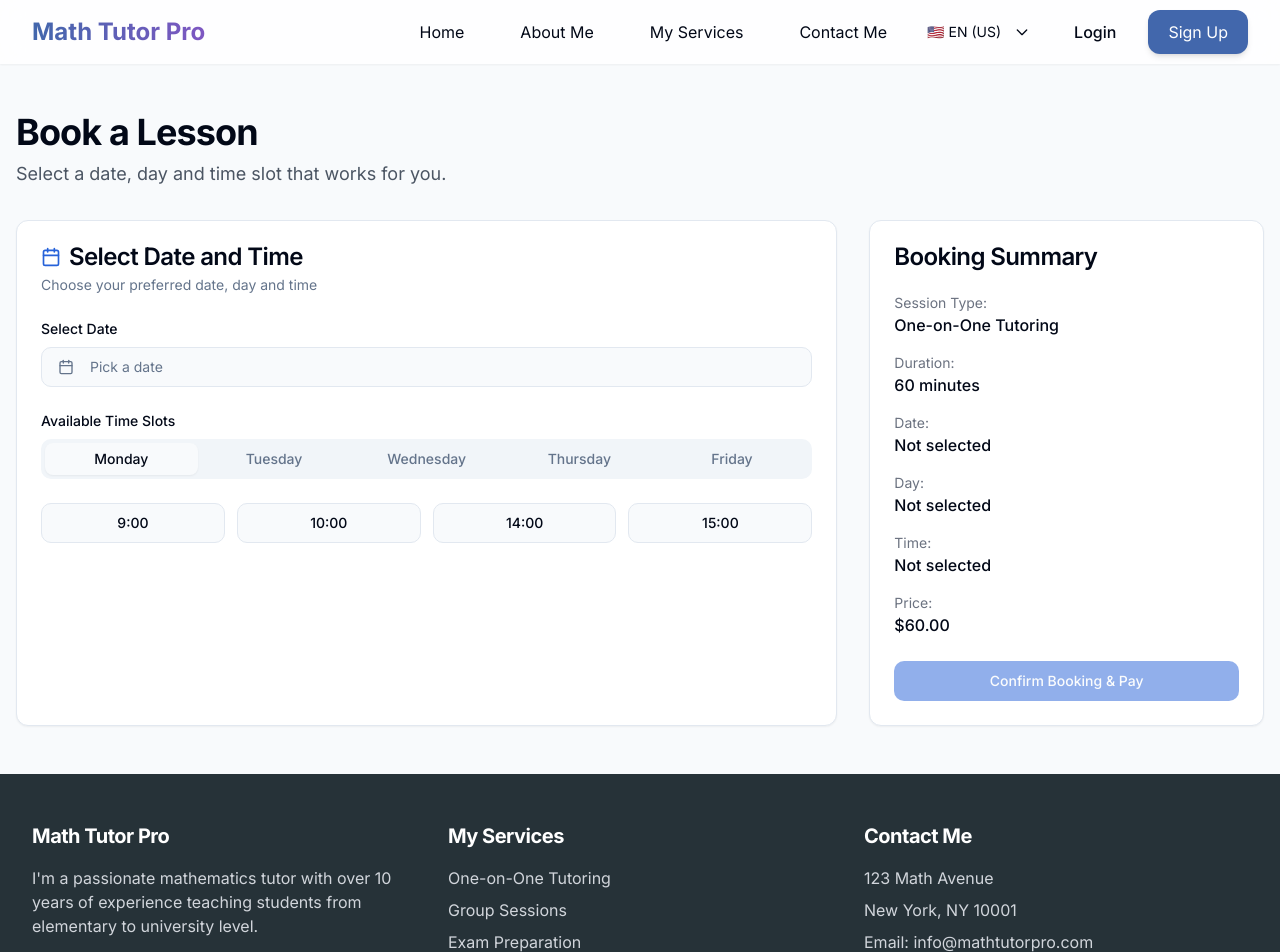
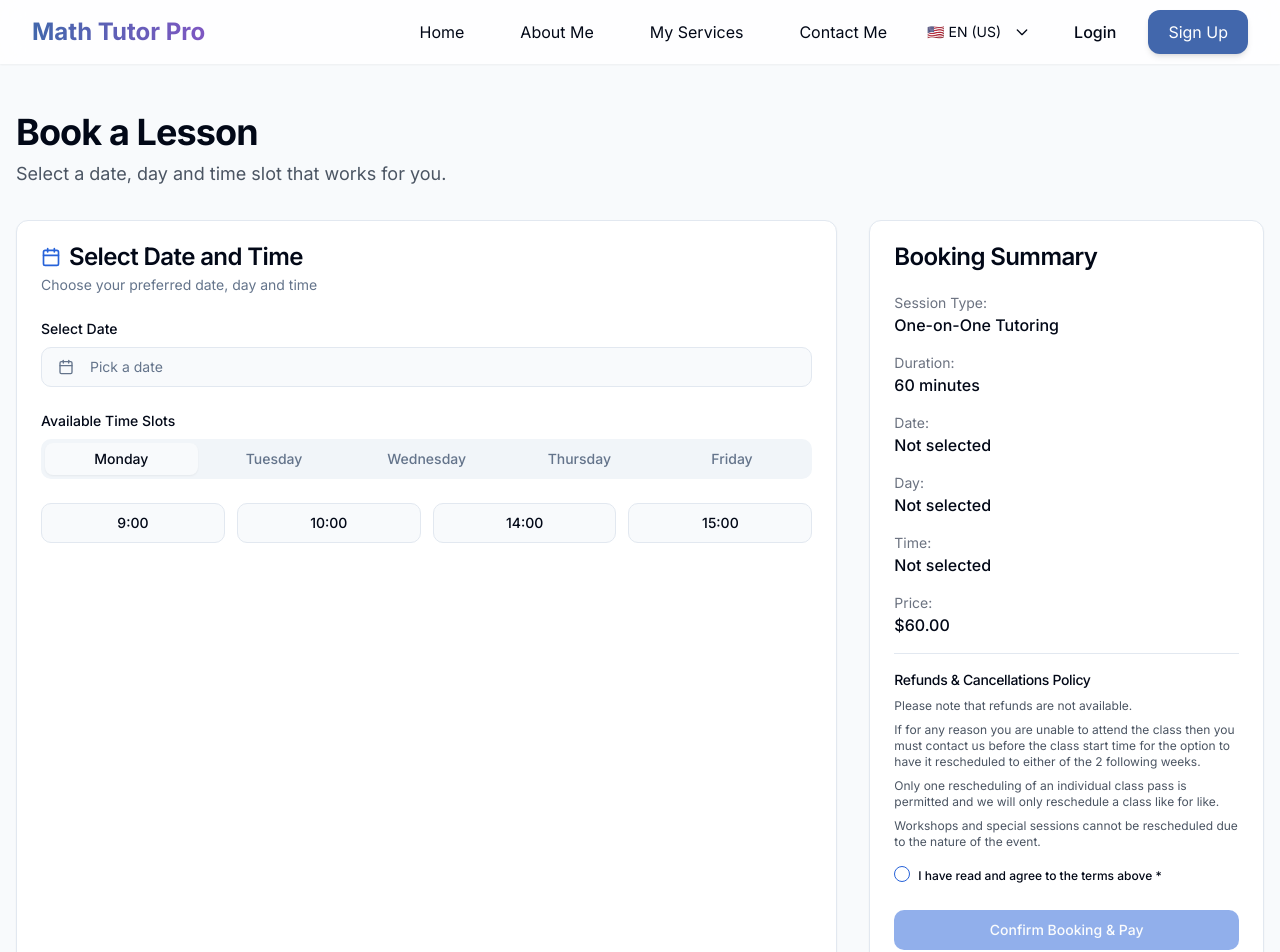
Before and after one commit to Adriana-Camarotto/algebra-academy-online, a React (Vite) app: page /booking in a window 1280 px wide. Shown: the top 952 px of the page. Built offline with nearby package versions, Linux system fonts and the light colour scheme.

Commit message:
Add terms and conditions checkbox
Adds a checkbox with terms and conditions below the price and above the "Confirm Booking & Pay" button on the booking page. The terms include a refunds and cancellations policy.

```diff
--- a/src/pages/BookingPage.tsx
+++ b/src/pages/BookingPage.tsx
@@ -1,4 +1,3 @@
-
 import React, { useState } from 'react';
 import { useAuthStore } from '@/lib/auth';
 import { t } from '@/lib/i18n';
@@ -10,6 +9,8 @@ import { Button } from '@/components/ui/button';
 import { Tabs, TabsContent, TabsList, TabsTrigger } from '@/components/ui/tabs';
 import { Calendar as CalendarComponent } from '@/components/ui/calendar';
 import { Popover, PopoverContent, PopoverTrigger } from '@/components/ui/popover';
+import { Checkbox } from '@/components/ui/checkbox';
+import { Label } from '@/components/ui/label';
 import { motion } from 'framer-motion';
 import { useToast } from '@/hooks/use-toast';
 import { format } from 'date-fns';
@@ -23,6 +24,7 @@ const BookingPage: React.FC = () => {
   const [selectedTime, setSelectedTime] = useState<string | null>(null);
   const [selectedDate, setSelectedDate] = useState<Date | undefined>(undefined);
   const [isProcessing, setIsProcessing] = useState(false);
+  const [termsAccepted, setTermsAccepted] = useState(false);
 
   // Mock data for available time slots
   const availableSlots = {
@@ -57,6 +59,17 @@ const BookingPage: React.FC = () => {
         description: language === 'en'
           ? 'Please select a date, day and time for your lesson.'
           : 'Por favor, selecione uma data, dia e horário para sua aula.',
+        variant: "destructive",
+      });
+      return;
+    }
+
+    if (!termsAccepted) {
+      toast({
+        title: language === 'en' ? 'Terms Required' : 'Termos Obrigatórios',
+        description: language === 'en'
+          ? 'Please accept the terms and conditions to proceed.'
+          : 'Por favor, aceite os termos e condições para prosseguir.',
         variant: "destructive",
       });
       return;
@@ -267,11 +280,55 @@ const BookingPage: React.FC = () => {
                   </p>
                   <p className="font-medium">$60.00</p>
                 </div>
+
+                {/* Terms and Conditions Section */}
+                <div className="border-t pt-4 space-y-4">
+                  <div>
+                    <h4 className="font-medium text-sm mb-2">
+                      {language === 'en' ? 'Refunds & Cancellations Policy' : 'Política de Reembolsos e Cancelamentos'}
+                    </h4>
+                    <div className="text-xs text-gray-600 space-y-2">
+                      <p>
+                        {language === 'en'
+                          ? 'Please note that refunds are not available.'
+                          : 'Por favor, note que reembolsos não estão disponíveis.'}
+                      </p>
+                      <p>
+                        {language === 'en'
+                          ? 'If for any reason you are unable to attend the class then you must contact us before the class start time for the option to have it rescheduled to either of the 2 following weeks.'
+                          : 'Se por qualquer motivo você não puder comparecer à aula, deve nos contatar antes do horário de início da aula para ter a opção de reagendá-la para qualquer uma das 2 semanas seguintes.'}
+                      </p>
+                      <p>
+                        {language === 'en'
+                          ? 'Only one rescheduling of an individual class pass is permitted and we will only reschedule a class like for like.'
+                          : 'Apenas um reagendamento de uma aula individual é permitido e só reagendaremos uma aula igual por igual.'}
+                      </p>
+                      <p>
+                        {language === 'en'
+                          ? 'Workshops and special sessions cannot be rescheduled due to the nature of the event.'
+                          : 'Workshops e sessões especiais não podem ser reagendados devido à natureza do evento.'}
+                      </p>
+                    </div>
+                  </div>
+
+                  <div className="flex items-start space-x-2">
+                    <Checkbox
+                      id="terms"
+                      checked={termsAccepted}
+                      onCheckedChange={(checked) => setTermsAccepted(checked as boolean)}
+                    />
+                    <Label htmlFor="terms" className="text-xs leading-relaxed">
+                      {language === 'en'
+                        ? 'I have read and agree to the terms above *'
+                        : 'Li e concordo com os termos acima *'}
+                    </Label>
+                  </div>
+                </div>
               </CardContent>
               <CardFooter>
                 <Button
                   className="w-full"
-                  disabled={!selectedDay || !selectedTime || !selectedDate || isProcessing}
+                  disabled={!selectedDay || !selectedTime || !selectedDate || !termsAccepted || isProcessing}
                   onClick={handleConfirmBooking}
                 >
                   {isProcessing
```
